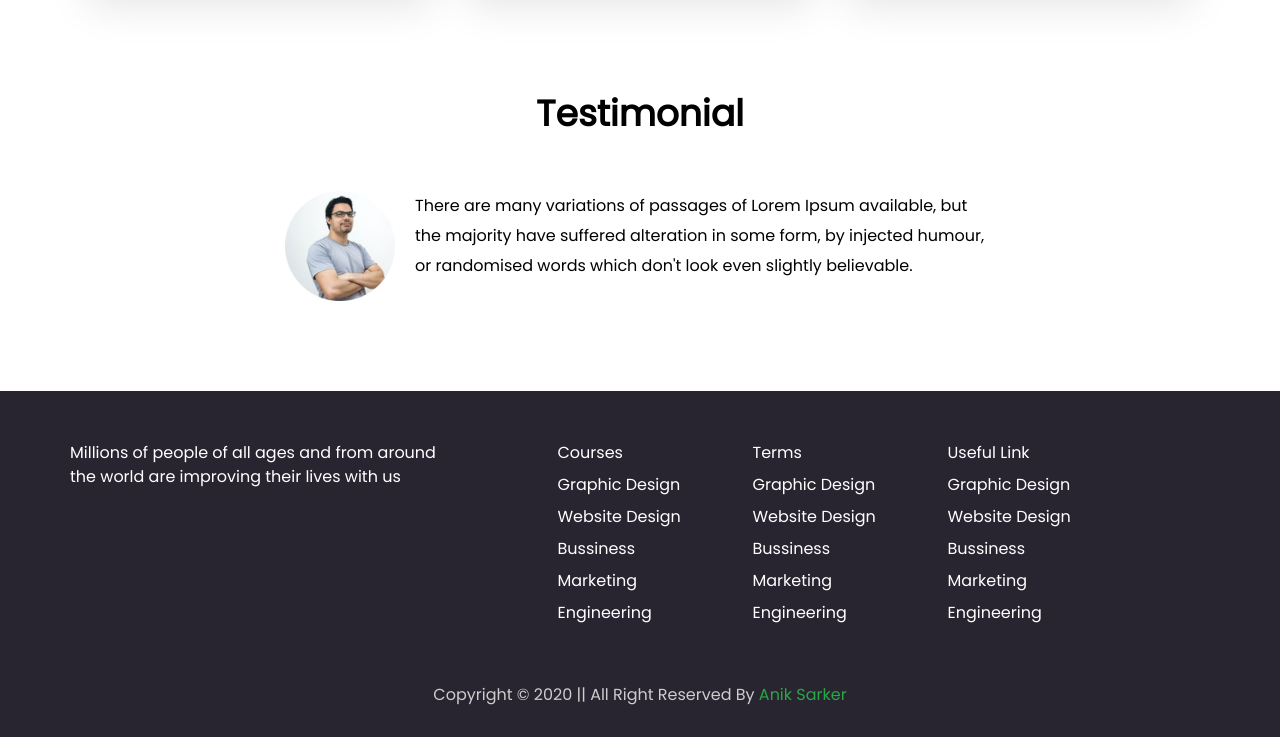
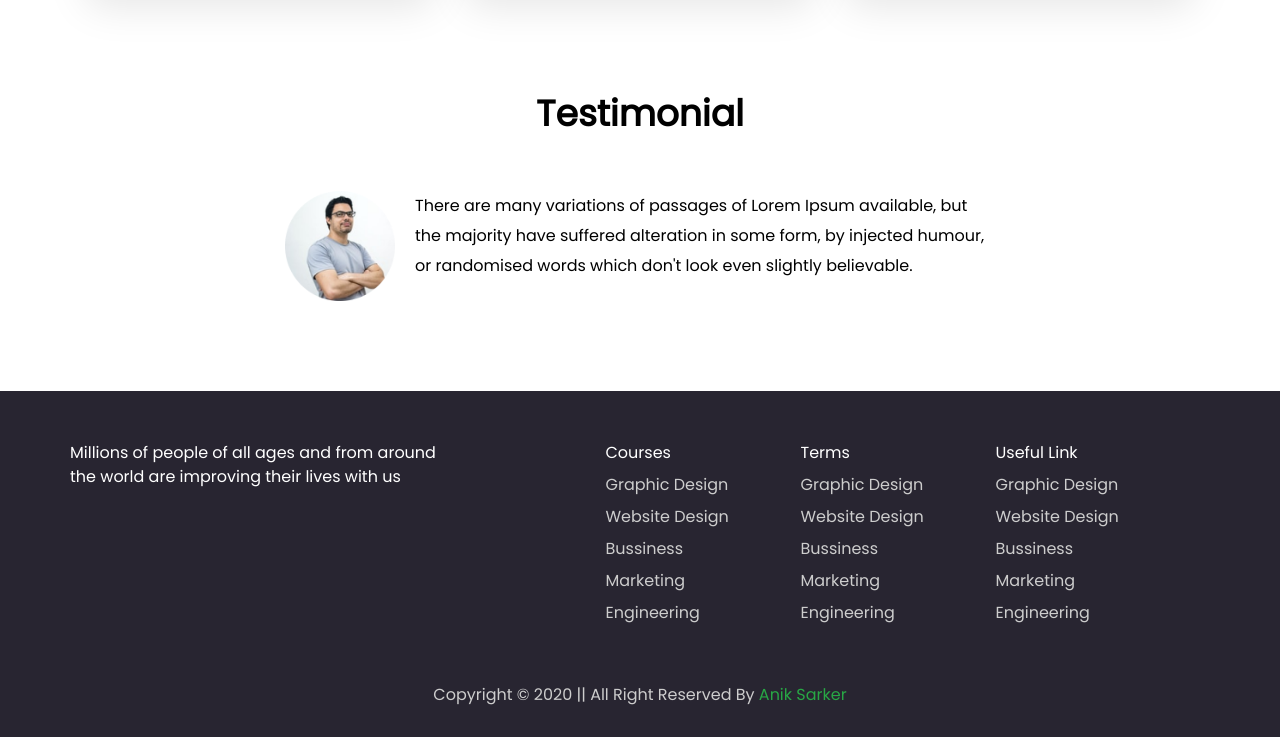
Before and after one commit to anik1612/e-school-website, a plain HTML site: page index.html in a window 1280 px wide. Shown: the part 2837-3574 px from the top of the page. Drawn offline with nearby package versions, Linux system fonts and the light colour scheme.

Commit message:
fix some issue in footer

```diff
--- a/index.html
+++ b/index.html
@@ -40,7 +40,7 @@
                             <a class="nav-link" href="#">Books</a>
                         </li>
                         <li class="nav-item">
-                            <a class="nav-link" href="#">Courses</a>
+                            <a class="nav-link" href="#courses">Courses</a>
                         </li>
                         <li class="nav-item">
                             <a class="nav-link" href="#">Others</a>
@@ -108,7 +108,7 @@
 
 
     <!-- online courses section start here -->
-    <section class="online-courses">
+    <section class="online-courses" id="courses">
         <div class="container">
             <h3 class="text-center">Online Courses</h3>
             <!-- online courses card -->
@@ -383,35 +383,35 @@
     <footer class="footer">
         <div class="container footer-container">
             <div class="row">
-                <div class="col-md-5 col-3">
+                <div class="col-md-5 d-none d-md-block">
                     <p class="text-white">Millions of people of all ages and from around <br>
                         the world are improving their lives with us</p>
                 </div>
-                <div class="col-md-2 col-3">
+                <div class="col-md-2 col-3 ml-5">
                     <p class="text-white pb-2">Courses</p>
-                    <a class="text-white pb-2 d-block no-underline" href="">Graphic Design</a>
-                    <a class="text-white pb-2 d-block no-underline" href="">Website Design</a>
-                    <a class="text-white pb-2 d-block no-underline" href="">Bussiness</a>
-                    <a class="text-white pb-2 d-block no-underline" href="">Marketing</a>
-                    <a class="text-white pb-2 d-block no-underline" href="">Engineering</a>
+                    <a class="pb-2 d-block no-underline" href="">Graphic Design</a>
+                    <a class="pb-2 d-block no-underline" href="">Website Design</a>
+                    <a class="pb-2 d-block no-underline" href="">Bussiness</a>
+                    <a class="pb-2 d-block no-underline" href="">Marketing</a>
+                    <a class="pb-2 d-block no-underline" href="">Engineering</a>
                 </div>
 
                 <div class="col-md-2 col-3">
                     <p class="text-white pb-2">Terms</p>
-                    <a class="text-white pb-2 d-block no-underline" href="">Graphic Design</a>
-                    <a class="text-white pb-2 d-block no-underline" href="">Website Design</a>
-                    <a class="text-white pb-2 d-block no-underline" href="">Bussiness</a>
-                    <a class="text-white pb-2 d-block no-underline" href="">Marketing</a>
-                    <a class="text-white pb-2 d-block no-underline" href="">Engineering</a>
+                    <a class="pb-2 d-block no-underline" href="">Graphic Design</a>
+                    <a class="pb-2 d-block no-underline" href="">Website Design</a>
+                    <a class="pb-2 d-block no-underline" href="">Bussiness</a>
+                    <a class="pb-2 d-block no-underline" href="">Marketing</a>
+                    <a class="pb-2 d-block no-underline" href="">Engineering</a>
                 </div>
 
                 <div class="col-md-2 col-3">
                     <p class="text-white pb-2">Useful Link</p>
-                    <a class="text-white pb-2 d-block no-underline" href="">Graphic Design</a>
-                    <a class="text-white pb-2 d-block no-underline" href="">Website Design</a>
-                    <a class="text-white pb-2 d-block no-underline" href="">Bussiness</a>
-                    <a class="text-white pb-2 d-block no-underline" href="">Marketing</a>
-                    <a class="text-white pb-2 d-block no-underline" href="">Engineering</a>
+                    <a class="pb-2 d-block no-underline" href="">Graphic Design</a>
+                    <a class="pb-2 d-block no-underline" href="">Website Design</a>
+                    <a class="pb-2 d-block no-underline" href="">Bussiness</a>
+                    <a class="pb-2 d-block no-underline" href="">Marketing</a>
+                    <a class="pb-2 d-block no-underline" href="">Engineering</a>
                 </div>
             </div>
         </div>
--- a/style.css
+++ b/style.css
@@ -198,7 +198,7 @@ footer p{
     padding-bottom: 30px;
 }
 
-.col-2 a{
-    font-weight: normal;
+a.pb-2.d-block.no-underline{
+    color: #CDCDCD;
 }
 /* footer part css start from here */
```
